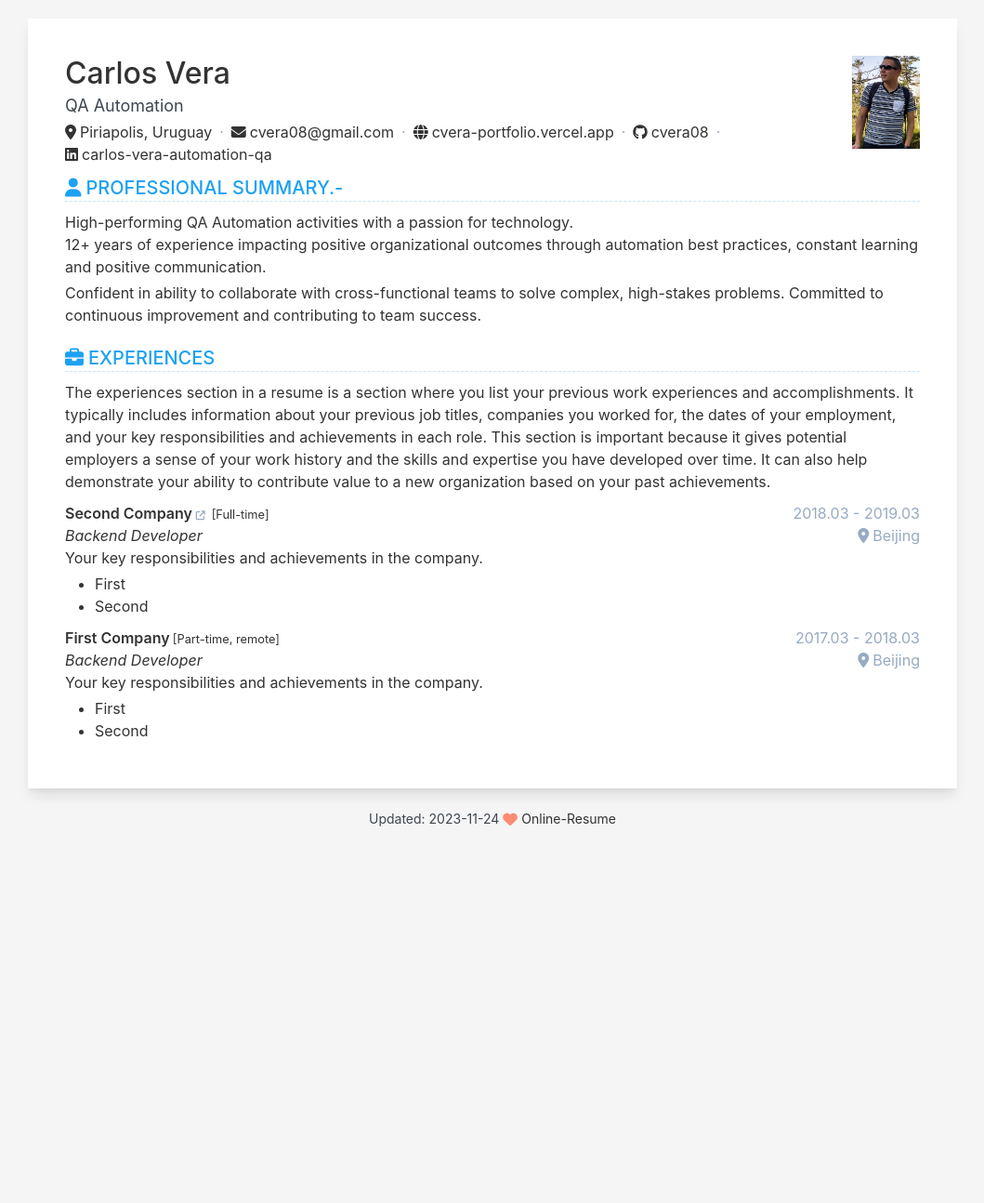
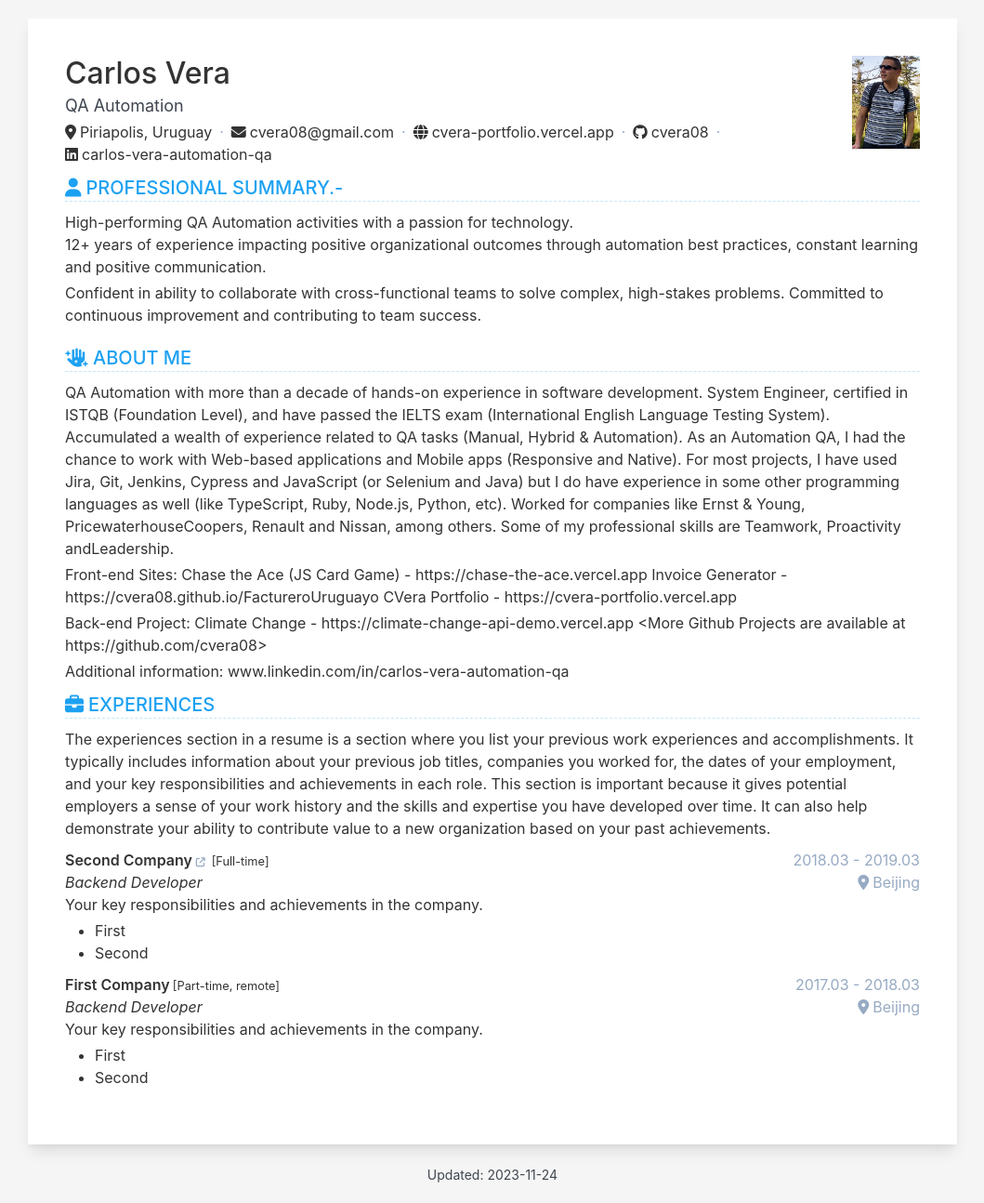
Before and after one commit to cvera08/full-resume, a Jekyll site: the page built from index.html, in a window 1280 px wide. Shown: the whole page at 93% size, without its empty margins (110-1169 px from the left). Built offline with Jekyll 4.4.1, drawn with Linux system fonts in a browser that asks for light colours; before the commit the page ends 911 px from its top, so only the background shows below that.

Commit message:
feat: reduced footer

```diff
--- a/_data/data.yml
+++ b/_data/data.yml
@@ -28,7 +28,7 @@ profile:
 
     Confident in ability to collaborate with cross-functional teams to solve complex, high-stakes problems. Committed to continuous improvement and contributing to team success.
 
-profiles:
+evaluation:
   show: true
   order: 2
   title: About Me
--- a/_includes/footer.html
+++ b/_includes/footer.html
@@ -1,6 +1,4 @@
 <footer class="footer">
   <span>Updated:&nbsp;</span>
   <span>{{ site.time | date: site.date_format | default: "%Y-%m-%d" }}</span>
-  <i class="fa-solid fa-heart fa-beat-fade"></i>
-  <a href="https://github.com/tarrex/online-resume" target="_blank">Online-Resume</a>
 </footer>
```
